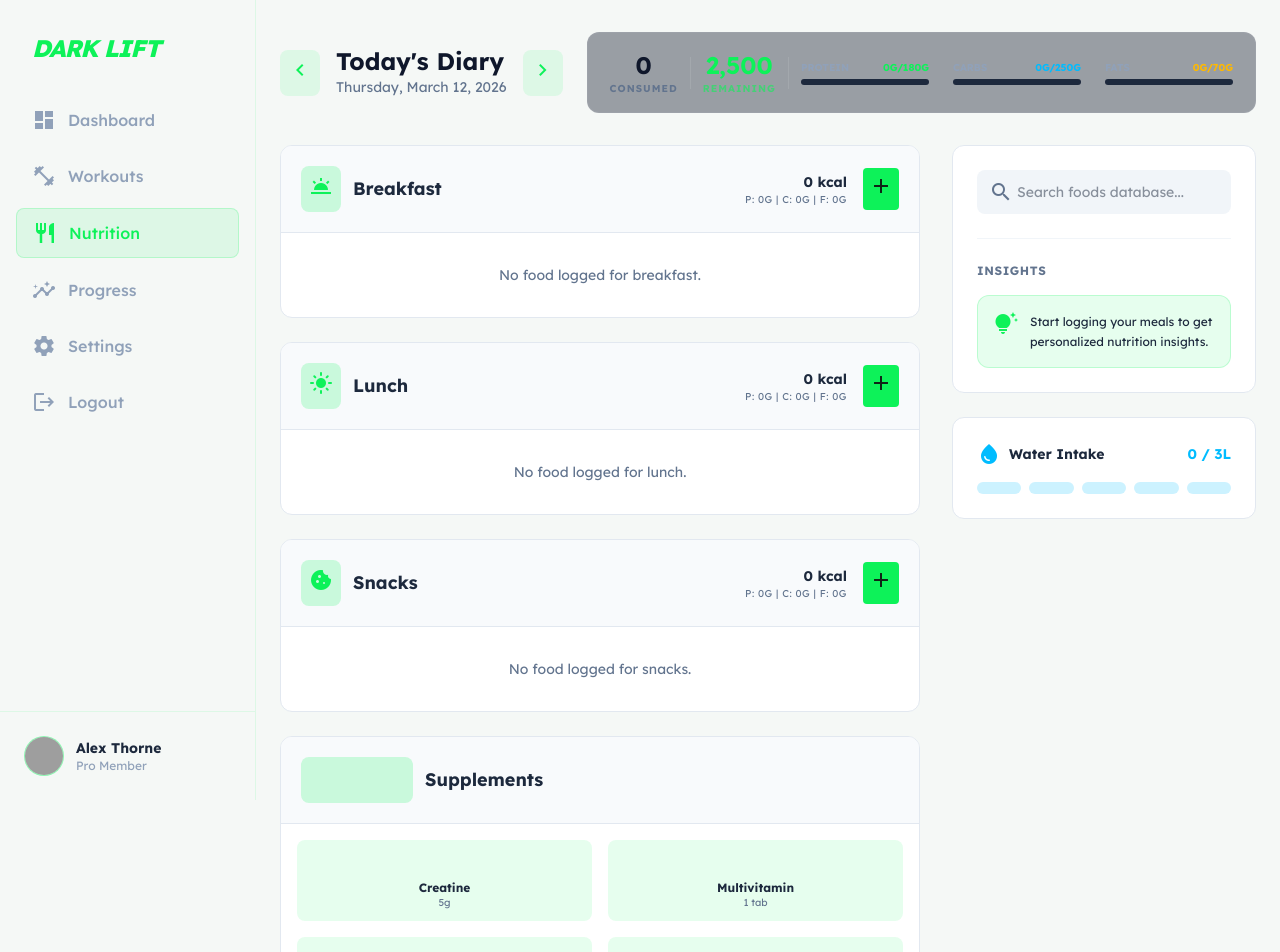
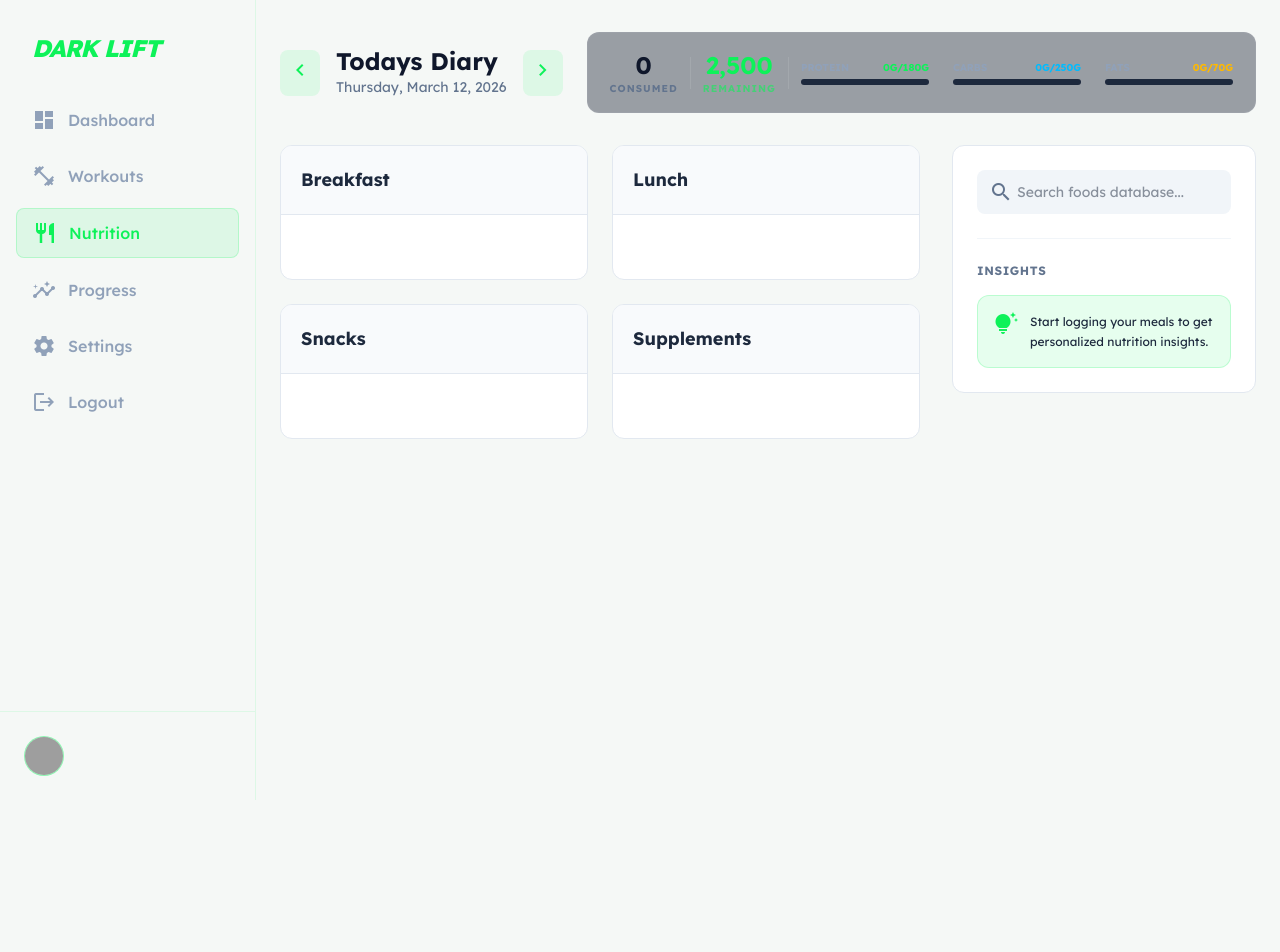
Before and after one commit to Kamiwaza1/fitnessappfrontend, a Next.js app: page /nutrition in a window 1280 px wide. Shown: the top 952 px of the page. After the commit the page ends 800 px from the top, so only its background shows below. Built offline with nearby package versions, Linux system fonts and the light colour scheme; grey boxes are pictures that could not be loaded.

Commit message:
small changes on pages

```diff
--- a/src/app/login/page.jsx
+++ b/src/app/login/page.jsx
@@ -1,21 +1,23 @@
 "use client";
 import { useRouter } from 'next/navigation';
 import React, { useState } from 'react';
+import { useAuth } from '@/context/AuthContext';
 
 export default function LoginPage() {
     const router = useRouter();
-    const [username, setUsername] = useState("");
+    const { login } = useAuth();
+    const [email, setEmail] = useState("");
     const [password, setPassword] = useState("");
     const [error, setError] = useState("");
 
     const handleLogin = async () => {
         setError("");
         try {
-            console.log("Sending login request", { username, password });
+            console.log("Sending login request", { email, password });
             const res = await fetch("http://localhost:8080/api/auth/login", {
                 method: "POST",
                 headers: { "Content-Type": "application/json" },
-                body: JSON.stringify({ username, password }),
+                body: JSON.stringify({ email, password }),
 
             });
             console.log("Login response status:", res.status);
@@ -31,8 +33,16 @@ export default function LoginPage() {
                 setError(data.message || "Login failed");
                 return;
             }
-            console.log("Login successful, redirecting...");
-            router.push("/dashboard");
+            console.log("Login successful, parsing user...");
+            let data = {};
+            try {
+                data = await res.json();
+            } catch (err) {
+                console.log('Failed to parse login response JSON', err);
+            }
+            // If API returns user object, set it in context; otherwise fallback to email
+            login(data.user || { email });
+            router.push("/");
         } catch (err) {
             console.log("Network error during login:", err);
             setError("Network error");
@@ -47,10 +57,10 @@ export default function LoginPage() {
                 <form className="w-full flex flex-col gap-4" onSubmit={e => { e.preventDefault(); handleLogin(); }}>
                     <input
                         className="w-full px-4 py-2 rounded-lg border border-primary/20 bg-background-light dark:bg-background-dark text-slate-900 dark:text-slate-100 focus:ring-2 focus:ring-primary"
-                        type="text"
-                        placeholder="Username"
-                        value={username}
-                        onChange={e => setUsername(e.target.value)}
+                        type="email"
+                            placeholder="Email"
+                            value={email}
+                            onChange={e => setEmail(e.target.value)}
                         required
                     />
                     <input
--- a/src/app/nutrition/page.jsx
+++ b/src/app/nutrition/page.jsx
@@ -14,7 +14,7 @@ export default function NutritionDiary() {
                             <span className="material-icons">chevron_left</span>
                         </button>
                         <div className="text-center md:text-left">
-                            <h1 className="text-2xl font-bold text-slate-900 dark:text-white leading-none">Today's Diary</h1>
+                            <h1 className="text-2xl font-bold text-slate-900 dark:text-white leading-none">Todays Diary</h1>
                             <p className="text-slate-500 dark:text-primary/60 text-sm mt-1">{new Date().toLocaleDateString('en-US', { weekday: 'long', month: 'long', day: 'numeric', year: 'numeric' })}</p>
                         </div>
                         <button className="p-2 bg-primary/10 rounded-lg hover:bg-primary/20 text-primary transition-colors">
@@ -66,114 +66,42 @@ export default function NutritionDiary() {
                 </div>
                 <div className="grid grid-cols-12 gap-8">
                     {/* Left: Meal Logs */}
-                    <div className="col-span-12 lg:col-span-8 space-y-6">
-                        {/* Breakfast Section */}
-                        <section className="bg-white dark:bg-slate-900/50 rounded-xl border border-slate-200 dark:border-white/5 overflow-hidden group">
-                            <div className="p-5 flex items-center justify-between border-b border-slate-200 dark:border-white/5 bg-slate-50 dark:bg-white/5">
-                                <div className="flex items-center gap-3">
-                                    <div className="p-2 bg-primary/20 text-primary rounded-lg">
-                                        <span className="material-icons text-sm">wb_twilight</span>
+                    <div className="col-span-12 lg:col-span-8">
+                        <div className="grid grid-cols-2 gap-6">
+                            {/* Render all nutrition sections in a 2x2 grid */}
+                            {[
+                                {
+
+                                    title: "Breakfast",
+
+                                },
+                                {
+
+                                    title: "Lunch",
+
+                                },
+                                {
+
+                                    title: "Snacks",
+
+                                },
+                                {
+
+                                    title: "Supplements",
+
+                                },
+                            ].map((section, idx) => (
+                                <section key={section.title} className="bg-white dark:bg-slate-900/50 rounded-xl border border-slate-200 dark:border-white/5 overflow-hidden">
+                                    <div className="p-5 flex items-center gap-3 border-b border-slate-200 dark:border-white/5 bg-slate-50 dark:bg-white/5">
+
+                                        <h2 className="text-lg font-bold">{section.title}</h2>
                                     </div>
-                                    <h2 className="text-lg font-bold">Breakfast</h2>
-                                </div>
-                                <div className="flex items-center gap-4">
-                                    <div className="text-right">
-                                        <div className="text-sm font-bold">0 kcal</div>
-                                        <div className="text-[10px] text-slate-500 uppercase tracking-wider">P: 0g | C: 0g | F: 0g</div>
+                                    <div className="p-8 text-center text-slate-500 text-sm">
+                                        {section.content}
                                     </div>
-                                    <button className="p-1.5 bg-primary text-background-dark rounded hover:scale-105 transition-transform">
-                                        <span className="material-icons text-base leading-none">add</span>
-                                    </button>
-                                </div>
-                            </div>
-                            <div className="divide-y divide-slate-100 dark:divide-white/5">
-                                <div className="p-8 text-center text-slate-500 text-sm">
-                                    No food logged for breakfast.
-                                </div>
-                            </div>
-                        </section>
-                        {/* Lunch Section */}
-                        <section className="bg-white dark:bg-slate-900/50 rounded-xl border border-slate-200 dark:border-white/5 overflow-hidden">
-                            <div className="p-5 flex items-center justify-between border-b border-slate-200 dark:border-white/5 bg-slate-50 dark:bg-white/5">
-                                <div className="flex items-center gap-3">
-                                    <div className="p-2 bg-primary/20 text-primary rounded-lg">
-                                        <span className="material-icons text-sm">light_mode</span>
-                                    </div>
-                                    <h2 className="text-lg font-bold">Lunch</h2>
-                                </div>
-                                <div className="flex items-center gap-4">
-                                    <div className="text-right">
-                                        <div className="text-sm font-bold">0 kcal</div>
-                                        <div className="text-[10px] text-slate-500 uppercase tracking-wider">P: 0g | C: 0g | F: 0g</div>
-                                    </div>
-                                    <button className="p-1.5 bg-primary text-background-dark rounded hover:scale-105 transition-transform">
-                                        <span className="material-icons text-base leading-none">add</span>
-                                    </button>
-                                </div>
-                            </div>
-                            <div className="divide-y divide-slate-100 dark:divide-white/5">
-                                <div className="p-8 text-center text-slate-500 text-sm">
-                                    No food logged for lunch.
-                                </div>
-                            </div>
-                        </section>
-                        {/* Snacks Section */}
-                        <section className="bg-white dark:bg-slate-900/50 rounded-xl border border-slate-200 dark:border-white/5 overflow-hidden">
-                            <div className="p-5 flex items-center justify-between border-b border-slate-200 dark:border-white/5 bg-slate-50 dark:bg-white/5">
-                                <div className="flex items-center gap-3">
-                                    <div className="p-2 bg-primary/20 text-primary rounded-lg">
-                                        <span className="material-icons text-sm">cookie</span>
-                                    </div>
-                                    <h2 className="text-lg font-bold">Snacks</h2>
-                                </div>
-                                <div className="flex items-center gap-4">
-                                    <div className="text-right">
-                                        <div className="text-sm font-bold">0 kcal</div>
-                                        <div className="text-[10px] text-slate-500 uppercase tracking-wider">P: 0g | C: 0g | F: 0g</div>
-                                    </div>
-                                    <button className="p-1.5 bg-primary text-background-dark rounded hover:scale-105 transition-transform">
-                                        <span className="material-icons text-base leading-none">add</span>
-                                    </button>
-                                </div>
-                            </div>
-                            <div className="divide-y divide-slate-100 dark:divide-white/5">
-                                <div className="p-8 text-center text-slate-500 text-sm">
-                                    No food logged for snacks.
-                                </div>
-                            </div>
-                        </section>
-                        {/* Supplement Section below Snacks, 2x2 grid */}
-                        <section className="bg-white dark:bg-slate-900/50 rounded-xl border border-slate-200 dark:border-white/5 overflow-hidden mt-4">
-                            <div className="p-5 flex items-center gap-3 border-b border-slate-200 dark:border-white/5 bg-slate-50 dark:bg-white/5">
-                                <div className="p-2 bg-primary/20 text-primary rounded-lg">
-                                    <span className="material-icons text-sm">pill</span>
-                                </div>
-                                <h2 className="text-lg font-bold">Supplements</h2>
-                            </div>
-                            <div className="p-4 grid grid-cols-2 gap-4">
-                                {/* Example supplement cards, replace with dynamic data as needed */}
-                                <div className="bg-primary/10 rounded-lg p-3 flex flex-col items-center text-xs">
-                                    <span className="material-icons text-primary text-base mb-1">pill</span>
-                                    <span className="font-bold">Creatine</span>
-                                    <span className="text-[10px] text-slate-500">5g</span>
-                                </div>
-                                <div className="bg-primary/10 rounded-lg p-3 flex flex-col items-center text-xs">
-                                    <span className="material-icons text-primary text-base mb-1">pill</span>
-                                    <span className="font-bold">Multivitamin</span>
-                                    <span className="text-[10px] text-slate-500">1 tab</span>
-                                </div>
-                                <div className="bg-primary/10 rounded-lg p-3 flex flex-col items-center text-xs">
-                                    <span className="material-icons text-primary text-base mb-1">pill</span>
-                                    <span className="font-bold">Omega-3</span>
-                                    <span className="text-[10px] text-slate-500">2 caps</span>
-                                </div>
-                                <div className="bg-primary/10 rounded-lg p-3 flex flex-col items-center text-xs">
-                                    <span className="material-icons text-primary text-base mb-1">pill</span>
-                                    <span className="font-bold">Vitamin D</span>
-                                    <span className="text-[10px] text-slate-500">1000 IU</span>
-                                </div>
-                            </div>
-                        </section>
+                                </section>
+                            ))}
+                        </div>
                     </div>
                     {/* Right: Sidebar */}
                     <div className="col-span-12 lg:col-span-4 space-y-6">
@@ -195,20 +123,7 @@ export default function NutritionDiary() {
                                 </div>
                             </div>
                         </div>
-                        {/* Water Tracker */}
-                        <div className="bg-white dark:bg-slate-900/50 rounded-xl border border-slate-200 dark:border-white/5 p-6">
-                            <div className="flex items-center justify-between mb-4">
-                                <div className="flex items-center gap-2">
-                                    <span className="material-icons text-sky-400">water_drop</span>
-                                    <span className="text-sm font-bold">Water Intake</span>
-                                </div>
-                                <span className="text-sm font-bold text-sky-400">0 / 3L</span>
-                            </div>
-                            <div className="flex gap-2">
-                                {[1, 2, 3].map(i => <div key={i} className="flex-1 h-3 bg-sky-400/20 rounded-full"></div>)}
-                                {[1, 2].map(i => <div key={i} className="flex-1 h-3 bg-sky-400/20 rounded-full"></div>)}
-                            </div>
-                        </div>
+
                     </div>
                 </div>
             </main>
--- a/src/app/register/page.jsx
+++ b/src/app/register/page.jsx
@@ -1,9 +1,11 @@
 "use client";
 import { useRouter } from 'next/navigation';
 import React, { useState } from 'react';
+import { useAuth } from '@/context/AuthContext';
 
 export default function RegisterPage() {
     const router = useRouter();
+    const { login } = useAuth();
     const [fullName, setFullName] = useState("");
     const [email, setEmail] = useState("");
     const [password, setPassword] = useState("");
@@ -23,7 +25,15 @@ export default function RegisterPage() {
                 setError(data.message || "Registration failed");
                 return;
             }
-            router.push("/dashboard");
+            let data = {};
+            try {
+                data = await res.json();
+            } catch (err) {
+                console.log('Failed to parse register response', err);
+            }
+            // Set user in context (if API returns user object) or fallback to provided values
+            login(data.user || { fullName, email });
+            router.push("/");
         } catch (err) {
             setError("Network error");
         }
--- a/src/components/Sidebar.jsx
+++ b/src/components/Sidebar.jsx
@@ -3,6 +3,8 @@ import React from 'react';
 import Link from 'next/link';
 import { usePathname } from 'next/navigation';
 import clsx from 'clsx';
+import { useAuth } from '@/context/AuthContext';
+import { useRouter } from 'next/navigation';
 
 export default function Sidebar() {
     const navItems = [
@@ -14,6 +16,7 @@ export default function Sidebar() {
         { name: 'Logout', icon: 'logout', path: '/login' },
     ];
     const pathname = usePathname();
+    const { user } = useAuth();
 
     return (
         <aside className="w-64 border-r border-primary/10 bg-background-light dark:bg-background-dark/50 hidden lg:flex flex-col sticky top-0 h-screen">
@@ -50,8 +53,7 @@ export default function Sidebar() {
                         />
                     </div>
                     <div>
-                        <p className="text-sm font-bold">Alex Thorne</p>
-                        <p className="text-xs text-slate-400">Pro Member</p>
+                        <p className="text-sm font-bold">{user?.fullName || user?.email || user?.username}</p>
                     </div>
                 </div>
             </div>
--- a/src/components/WorkoutRail.jsx
+++ b/src/components/WorkoutRail.jsx
@@ -12,6 +12,8 @@ export default function WorkoutRail() {
         { name: 'Calendar', icon: 'calendar_today', path: '/calendar' },
     ];
 
+    const pathname = usePathname();
+
     return (
         <aside className="w-20 flex flex-col items-center py-8 border-r border-primary/10 bg-background-light dark:bg-background-dark/50 z-20">
             <div className="mb-12">
@@ -21,7 +23,7 @@ export default function WorkoutRail() {
             </div>
             <nav className="flex flex-col gap-8">
                 {navItems.map((item) => {
-                    const isActive = usePathname() === item.path;
+                    const isActive = pathname === item.path;
                     return (
                     <Link
                         key={item.name}
```
Also changed, not shown: src/app/page.jsx (+8 -11 lines), src/context/AuthContext.jsx (+8 -2 lines).
